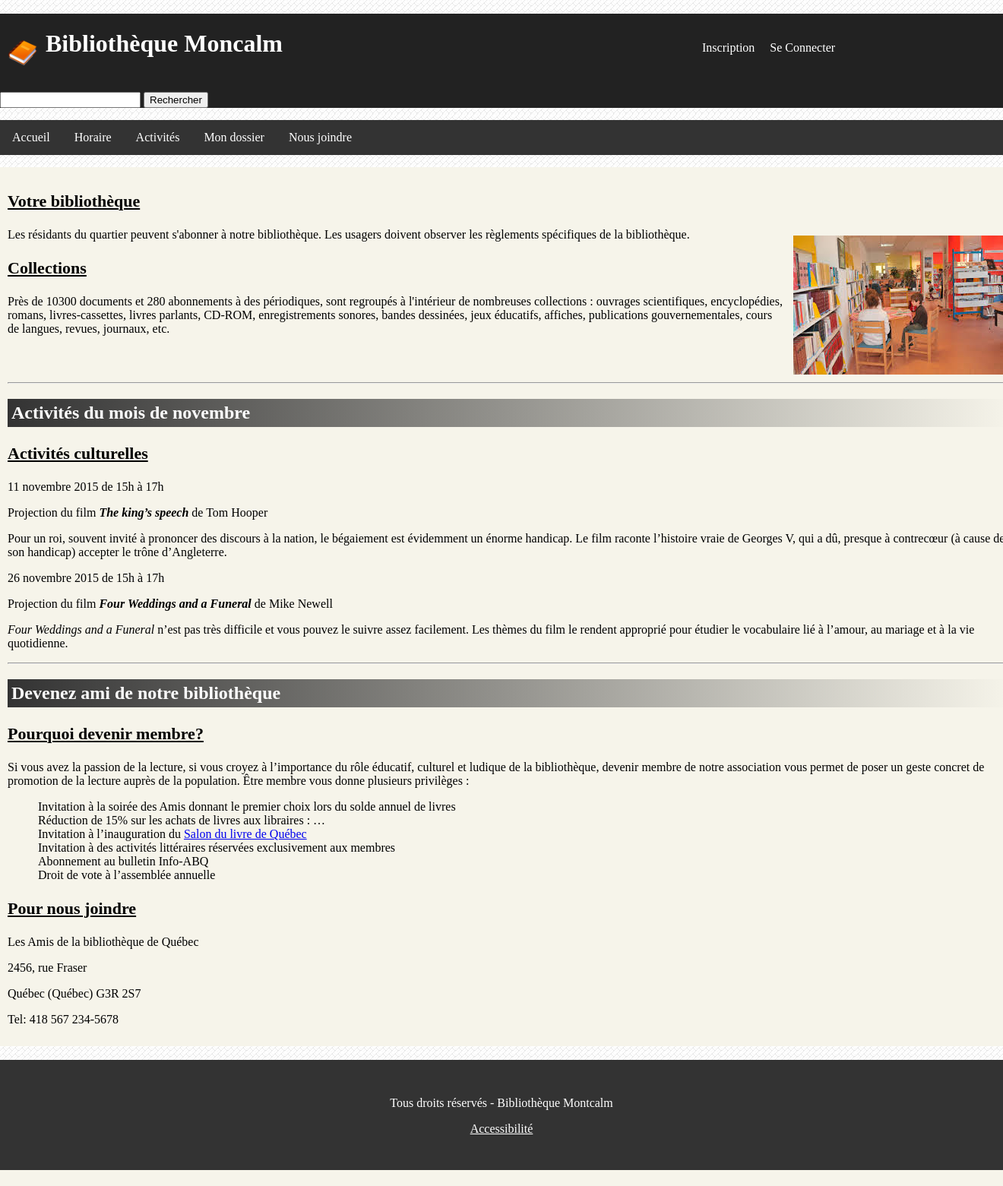
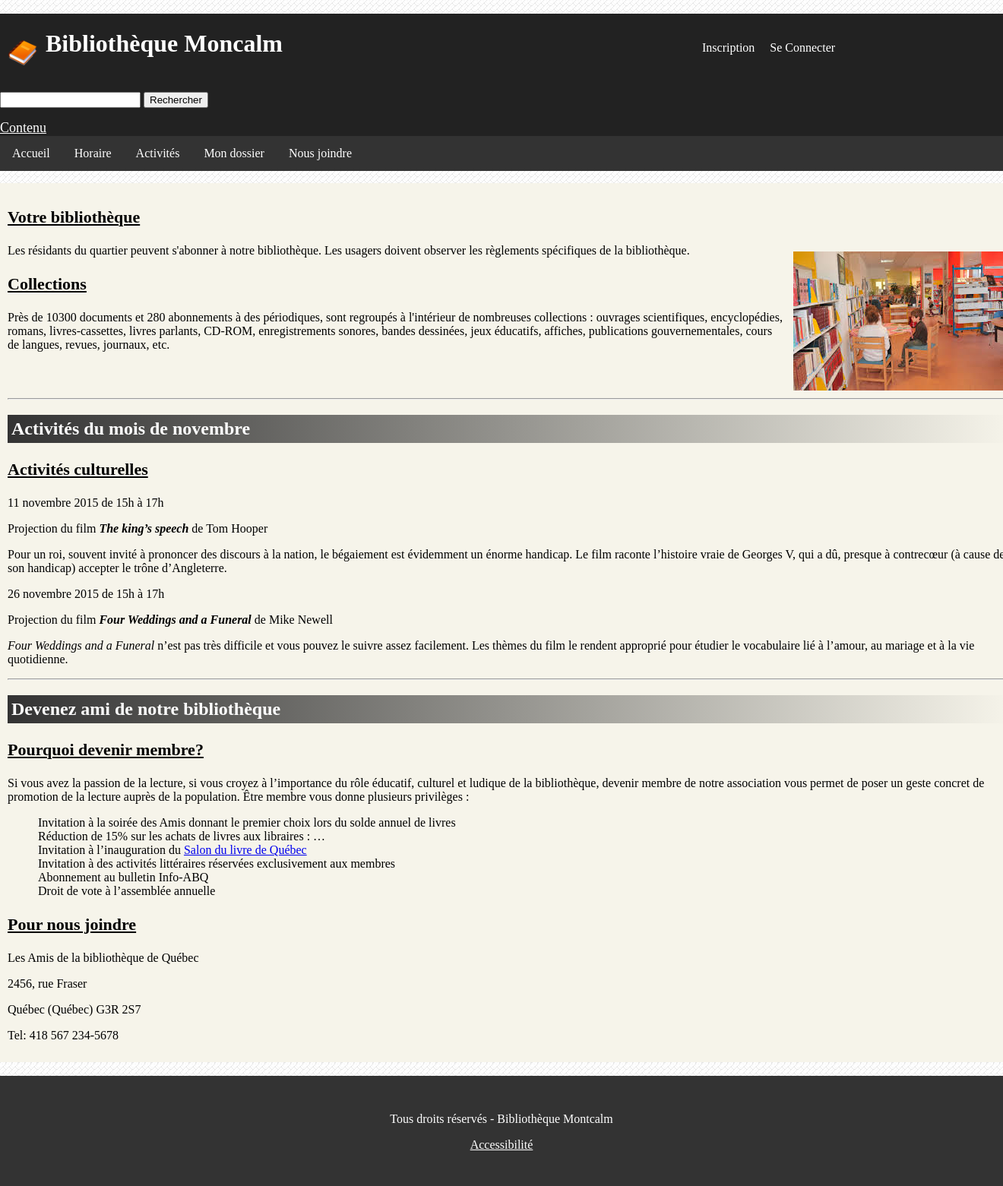
Before and after one commit to freder525/Tp5, a CodeIgniter app: page /TP5/index.php/site/index in a window 1320 px wide; the page is wider, and only the part inside the window is pictured. Shown: that part at 76% size. Before the commit the page ends 1540 px from the top of that part, so only its background shows below. Run offline with CodeIgniter, Linux system fonts and the light colour scheme.

Commit message:
lien contenu

```diff
--- a/application/views/header.php
+++ b/application/views/header.php
@@ -45,6 +45,7 @@
 			<input type="submit" name="bouton"  value="Rechercher" />
 
 			 <?php echo form_close();?>
+			 <?php echo anchor('#contenu','Contenu','class="contenuPrinc"','title="contenu"') ?>
 		</header>
 
 		<div id="menu">
--- a/css/styles.css
+++ b/css/styles.css
@@ -22,6 +22,23 @@ clear:both;
 	min-height : 400px;
 	margin:0 auto;
 	background-color:#F6F4EA;
+}
+.contenuPrinc
+{
+color:white;
+font-size: 18px;
+}
+.contenuPrinc:visited
+{
+color:white;
+
+
+}
+.contenuPrinc:hover
+{
+color:RGB(120,190,40);
+
+
 }
 header
 {
```
